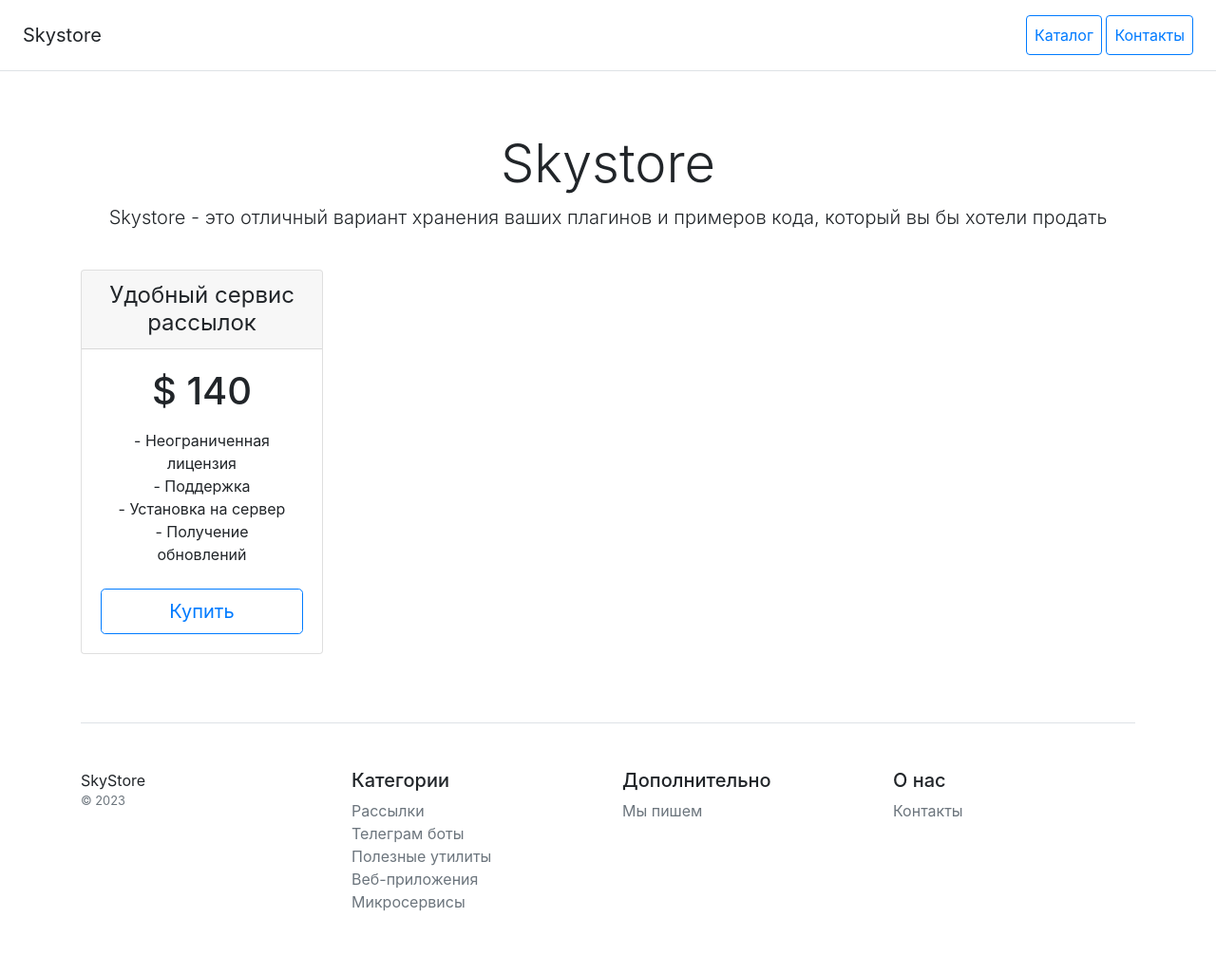
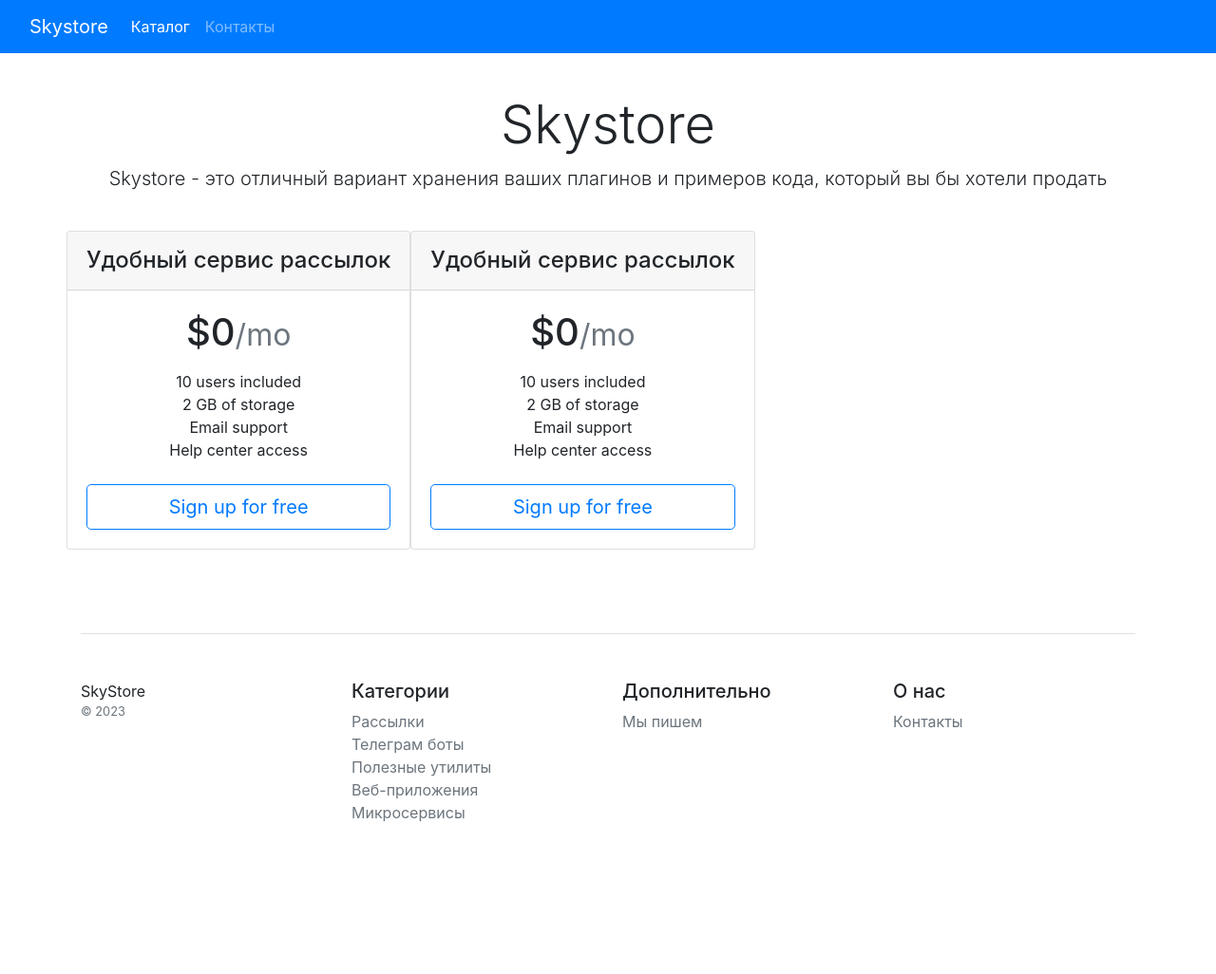
Before and after one commit to Tsvetova-Niyana/HW_Django_Pyton_SkyPro, a Django app: page / in a window 1280 px wide. Shown: the whole page at 95% size. After the commit the page ends 865 px from the top, so only its background shows below. Run offline with Django 4.2, Linux system fonts and the light colour scheme; data comes from the database, SQL or seed files in the repository; some libraries are stand-ins or nearby versions.

Commit message:
HW_DB_Django

```diff
--- /dev/null
+++ b/catalog/templates/catalog/base.html
@@ -0,0 +1,89 @@
+{% load static %}
+<!doctype html>
+<html lang="en">
+<head>
+    <meta charset="utf-8">
+    <meta name="viewport" content="width=device-width, initial-scale=1">
+    <title>{{ title }}</title>
+    <link href="{% static 'css/bootstrap.min.css' %}" rel="stylesheet">
+    <style>
+        main{
+            margin-top: 50px;
+        }
+
+
+    </style>
+</head>
+<body>
+<header>
+    <nav class="navbar navbar-expand-md navbar-dark fixed-top bg-primary">
+        <div class="container-fluid">
+            <a class="navbar-brand" href="/">{{ title }}</a>
+            <button class="navbar-toggler" type="button" data-bs-toggle="collapse" data-bs-target="#navbarCollapse"
+                    aria-controls="navbarCollapse" aria-expanded="false" aria-label="Toggle navigation">
+                <span class="navbar-toggler-icon"></span>
+            </button>
+            <div class="collapse navbar-collapse" id="navbarCollapse">
+                <ul class="navbar-nav me-auto mb-2 mb-md-0">
+                    <li class="nav-item">
+                        <a class="nav-link active" aria-current="page" href="/">Каталог</a>
+                    </li>
+                    <li class="nav-item">
+                        <a class="nav-link" href="/contacts/">Контакты</a>
+                    </li>
+                </ul>
+            </div>
+        </div>
+    </nav>
+</header>
+
+<main>
+    <div class="pricing-header px-3 py-3 pt-md-5 pb-md-4 mx-auto text-center">
+        <h1 class="display-4">{{ title }}</h1>
+        <p class="lead">Skystore - это отличный вариант хранения ваших плагинов и примеров кода, который вы бы хотели
+            продать</p>
+    </div>
+
+    <div class="container marketing">
+        <div class="row">
+            {% block content %}
+            {% endblock %}
+        </div>
+
+
+        <footer class="pt-4 my-md-5 pt-md-5 border-top">
+            <div class="row">
+                <div class="col-12 col-md">
+                    SkyStore
+                    <small class="d-block mb-3 text-muted">&copy; 2023</small>
+                </div>
+                <div class="col-6 col-md">
+                    <h5>Категории</h5>
+                    <ul class="list-unstyled text-small">
+                        <li><a class="text-muted" href="#">Рассылки</a></li>
+                        <li><a class="text-muted" href="#">Телеграм боты</a></li>
+                        <li><a class="text-muted" href="#">Полезные утилиты</a></li>
+                        <li><a class="text-muted" href="#">Веб-приложения</a></li>
+                        <li><a class="text-muted" href="#">Микросервисы</a></li>
+                    </ul>
+                </div>
+                <div class="col-6 col-md">
+                    <h5>Дополнительно</h5>
+                    <ul class="list-unstyled text-small">
+                        <li><a class="text-muted" href="#">Мы пишем</a></li>
+                    </ul>
+                </div>
+                <div class="col-6 col-md">
+                    <h5>О нас</h5>
+                    <ul class="list-unstyled text-small">
+                        <li><a class="text-muted" href="/contacts/">Контакты</a></li>
+                    </ul>
+                </div>
+            </div>
+        </footer>
+    </div>
+
+    <script src="{% static 'js/bootstrap.bundle.min.js' %}"></script>
+</main>
+</body>
+</html>
--- a/catalog/templates/catalog/home.html
+++ b/catalog/templates/catalog/home.html
@@ -1,79 +1,27 @@
-<!doctype html>
-<html lang="en">
-<head>
-    <meta charset="utf-8">
-    <meta name="viewport" content="width=device-width, initial-scale=1">
-    <title>Skystore</title>
-    <link href="/static/css/bootstrap.min.css" rel="stylesheet">
-</head>
-<body>
-<div class="d-flex flex-column flex-md-row align-items-center p-3 px-md-4 mb-3 bg-white border-bottom box-shadow">
-    <h5 class="my-0 mr-md-auto font-weight-normal">Skystore</h5>
-    <nav class="ms-5">
-        <a class="p-2 btn btn-outline-primary" href="/">Каталог</a>
-        <a class="p-2 btn btn-outline-primary" href="/contacts/">Контакты</a>
-    </nav>
-</div>
+{% extends 'catalog/base.html' %}
 
-<div class="pricing-header px-3 py-3 pt-md-5 pb-md-4 mx-auto text-center">
-    <h1 class="display-4">Skystore</h1>
-    <p class="lead">Skystore - это отличный вариант хранения ваших плагинов и примеров кода, который вы бы хотели
-        продать</p>
-</div>
-
-<div class="container">
-    <div class="row text-center">
-        <div class="col-3">
-            <div class="card mb-4 box-shadow">
-                <div class="card-header">
-                    <h4 class="my-0 font-weight-normal">Удобный сервис рассылок</h4>
-                </div>
-                <div class="card-body">
-                    <h1 class="card-title pricing-card-title">$ 140</h1>
-                    <ul class="list-unstyled mt-3 mb-4 text-start m-3">
-                        <li>- Неограниченная лицензия</li>
-                        <li>- Поддержка</li>
-                        <li>- Установка на сервер</li>
-                        <li>- Получение обновлений</li>
-                    </ul>
-                    <button type="button" class="btn btn-lg btn-block btn-outline-primary">Купить</button>
-                </div>
+{% block content %}
+{% for product in product_list %}
+<div class="row row-cols-1 row-cols-md-3 mb-3 text-center">
+    <div class="col">
+        <div class="card mb-4 rounded-3 shadow-sm">
+            <div class="card-header py-3">
+                <h4 class="my-0 fw-normal">Удобный сервис рассылок</h4>
+            </div>
+            <div class="card-body">
+                <h1 class="card-title pricing-card-title">$0<small class="text-muted fw-light">/mo</small></h1>
+                <ul class="list-unstyled mt-3 mb-4">
+                    <li>10 users included</li>
+                    <li>2 GB of storage</li>
+                    <li>Email support</li>
+                    <li>Help center access</li>
+                </ul>
+                <button type="button" class="w-100 btn btn-lg btn-outline-primary">Sign up for free</button>
             </div>
         </div>
     </div>
-
-    <footer class="pt-4 my-md-5 pt-md-5 border-top">
-        <div class="row">
-            <div class="col-12 col-md">
-                SkyStore
-                <small class="d-block mb-3 text-muted">&copy; 2023</small>
-            </div>
-            <div class="col-6 col-md">
-                <h5>Категории</h5>
-                <ul class="list-unstyled text-small">
-                    <li><a class="text-muted" href="#">Рассылки</a></li>
-                    <li><a class="text-muted" href="#">Телеграм боты</a></li>
-                    <li><a class="text-muted" href="#">Полезные утилиты</a></li>
-                    <li><a class="text-muted" href="#">Веб-приложения</a></li>
-                    <li><a class="text-muted" href="#">Микросервисы</a></li>
-                </ul>
-            </div>
-            <div class="col-6 col-md">
-                <h5>Дополнительно</h5>
-                <ul class="list-unstyled text-small">
-                    <li><a class="text-muted" href="#">Мы пишем</a></li>
-                </ul>
-            </div>
-            <div class="col-6 col-md">
-                <h5>О нас</h5>
-                <ul class="list-unstyled text-small">
-                    <li><a class="text-muted" href="/contacts/">Контакты</a></li>
-                </ul>
-            </div>
-        </div>
-    </footer>
 </div>
 
-<script src="/static/js/bootstrap.bundle.min.js"></script>
-</body>
-</html>
+
+{% endfor %}
+{% endblock %}
--- a/catalog/urls.py
+++ b/catalog/urls.py
@@ -6,6 +6,6 @@ from catalog.views import home, contacts
 app_name = MainConfig.name
 
 urlpatterns = [
-    path("", home),
-    path("contacts/", contacts)
+    path("", home, name='home'),
+    path("contacts/", contacts, name='contacts')
 ]
--- a/catalog/views.py
+++ b/catalog/views.py
@@ -2,8 +2,15 @@ from django.shortcuts import render
 
 
 # Create your views here.
+from catalog.models import Product
+
+
 def home(request):
-    return render(request, "catalog/home.html")
+    context = {
+        'title': 'Skystore',
+        'product_list': Product.objects.all()
+    }
+    return render(request, "catalog/home.html", context)
 
 
 def contacts(request):
```
Also changed, not shown: catalog/templates/catalog/includes/inc_product_card.html (added, +20 -0 lines).
